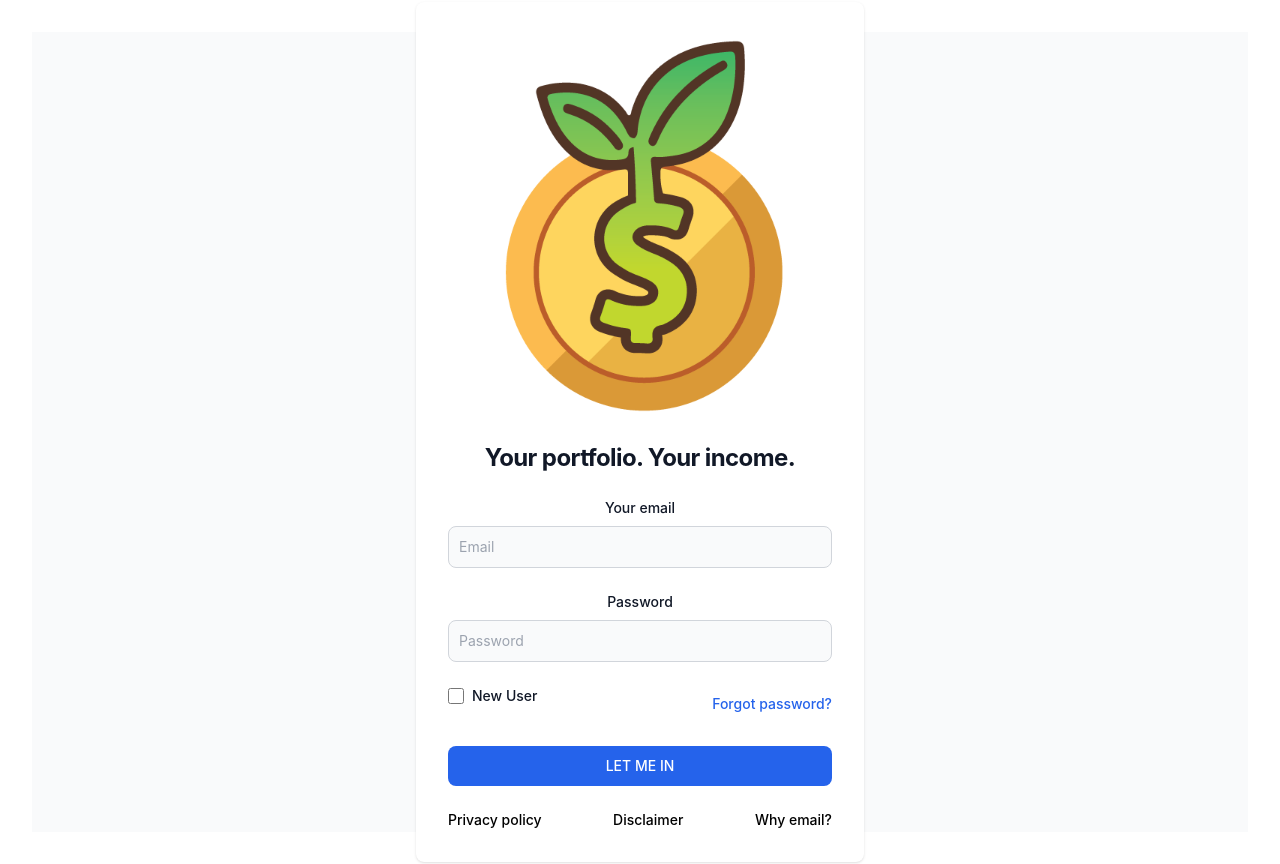
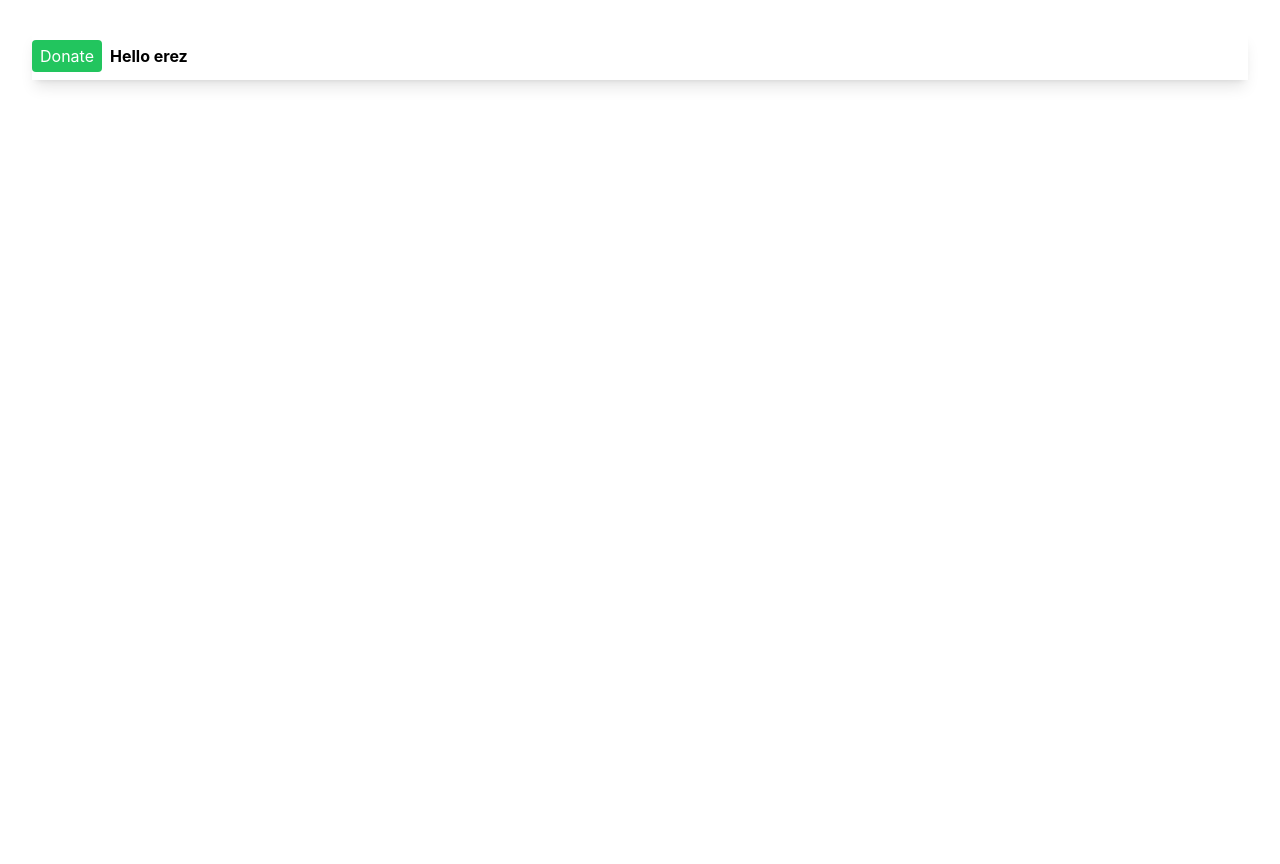
Before and after one commit to ErezBiren/StockDivClientV2, a React (Vite) app: page / in a window 1280 px wide. Built offline with nearby package versions, Linux system fonts and the light colour scheme.

Commit message:
add mainlayout

```diff
--- a/package.json
+++ b/package.json
@@ -10,6 +10,7 @@
     "preview": "vite preview"
   },
   "dependencies": {
+    "axios": "^1.3.6",
     "react": "^18.2.0",
     "react-dom": "^18.2.0",
     "react-router-dom": "^6.10.0"
--- a/src/App.tsx
+++ b/src/App.tsx
@@ -2,11 +2,12 @@ import "./App.css";
 import ErrorNotFound from "./pages/ErrorNotFound";
 import LoginPage from "./pages/LoginPage";
 import { Routes, Route } from "react-router-dom";
+import MainLayout from "./pages/MainLayout";
 
 function App() {
   return (
     <Routes>
-      <Route path="/" element={<LoginPage />} />
+      <Route path="/" element={<MainLayout />} />
       <Route path="/overview" element={<></>} />
       <Route path="/ticker/:ticker" element={<></>} />
       <Route path="/yearlyPaymentMatrix" element={<></>} />
--- a/src/pages/ErrorNotFound.tsx
+++ b/src/pages/ErrorNotFound.tsx
@@ -2,7 +2,7 @@ import { Link } from "react-router-dom";
 
 function ErrorNotFound() {
   return (
-    <div className="fullscreen bg-[#2196f3] text-white text-center p-8 flex items-center justify-center">
+    <div className="bg-[#2196f3] text-white text-center flex items-center justify-center">
       <div>
         <div className="text-9xl mb-6">404</div>
 
--- /dev/null
+++ b/src/pages/MainLayout.tsx
@@ -0,0 +1,175 @@
+import axios from "axios";
+import { useState } from "react";
+
+function MainLayout() {
+  //     const [importFileContent, setImportFileContent] = useState('');
+  //     const dateFormatOptions = ['YYYY-MM-DD', 'DD-MM-YYYY', 'MM-DD-YYYY'];
+  //     const [feedback, setFeedback] = useState('');
+  //     const [showContactWindow, setShowContactWindow] = useState(false);
+  //     const [userName, setUserName] = useState('');
+  //     const [loginLoading, setLoginLoading] = useState(false);
+  //     const [showSettingsPopup, setShowSettingsPopup] = useState(false);
+  //     const [userNameEdit, setUserNameEdit] = useState('');
+  //     const [csvToImport, setCsvToImport] = useState(null);
+  //     const [importInProcess, setImportInProcess] = useState(false);
+  //     const [isSharePrice, setIsSharePrice] = useState(false);
+  //     const [dateFormat, setDateFormat] = useState('YYYY-MM-DD');
+  //     const searchTickerInput = useRef(null);
+  //     const [dataToSearch, setDataToSearch] = useState('');
+  //     const [searchListOptions, setSearchListOptions] = useState([]);
+  //     const [showSearchResultsMenu, setShowSearchResultsMenu] = useState(false);
+  //     const [showNoTransactionsDialog, setShowNoTransactionsDialog] = useState(false);
+  //     const [defaultTax, setDefaultTax] = useState(0);
+  //     const [decimalDigits, setDecimalDigits] = useState(2);
+  //     const [savingSettings, setSavingSettings] = useState(false);
+  //     const [sendingFeedback, setSendingFeedback] = useState(false);
+
+  //   const searchKeyDown = (e) => {
+  //     if (/[^A-Za-z&]$/.test(e.key)) {
+  //       e.preventDefault();
+  //     }
+  //   };
+
+  //   const sendFeedback = () => {
+  //     setSendingFeedback(true);
+  //     axios
+  //       .post('user/contact', { feedback })
+  //       .then((response) => {
+  //         if (response.data.error) {
+  //           showNotification(response.data.error);
+  //         } else {
+  //           setShowContactWindow(false);
+  //           setFeedback('');
+  //           showNotification("Thank you for your feedback, we'll be in touch");
+  //         }
+  //       })
+  //       .catch((err) => {
+  //         showAPIError(err);
+  //       })
+  //       .finally(() => {
+  //         setSendingFeedback(false);
+  //       });
+  //   };
+
+  //   const showContactUsWindow = () => {
+  //     setShowContactWindow(true);
+  //     setShowSettingsPopup(false);
+  //   };
+
+  //   const showAnnouncements = () => {
+  //     // router.push({ path: '/announcements' });
+  //   };
+
+  //   const gotoYearlyPaymentMatrix = () => {
+  //     // router.push({ path: '/yearlyPaymentMatrix' });
+  //   };
+
+  //   const importTransactionsWindow = () => {
+  //     setShowNoTransactionsDialog(true);
+  //   };
+
+  //   const exportTransactions = () => {
+  //     setSavingSettings(true);
+  //     axios
+  //       .get('user/exportTransactions')
+  //       .then((response) => {
+  //         if (response.data.error) {
+  //           showNotification(response.data.error);
+  //         } else {
+  //           const blob = new Blob([response.data]);
+  //           const url = window.URL.createObjectURL(blob);
+  //           const link = document.createElement('a');
+  //           link.href = url;
+  //           let fileName = 'transactions.csv';
+  //           link.setAttribute('download', fileName);
+  //           document.body.appendChild(link);
+  //           link.click();
+  //           link.remove();
+  //         }
+  //       })
+  //       .catch((err) => {
+  //         showAPIError(err);
+  //       })
+  //       .finally(() => {
+  //         setSavingSettings(false);
+  //       });
+  //   };
+
+  //   const handlePasswordChange = () => {
+  //     setSavingSettings(true);
+  //     axios
+  //       .patch('user/password', {
+  //         oldPassword,
+  //         newPassword,
+  //       })
+  //       .then((response) => {
+  //         if (response.data.error) {
+  //           showNotification(response.data.error);
+  //         } else {
+  //           showNotification(
+  //             'Password was changed successfully, you must re-login'
+  //           );
+  //           logout();
+  //         }
+  //       })
+  //       .catch((err) => {
+  //         showAPIError(err);
+  //       })
+  //       .finally(() => {
+  //         setSavingSettings(false);
+  //       });
+  //   };
+
+  const store = { portfolios: [], token: "X" };
+  const userName = "erez";
+
+  return (
+    <div className="flex flex-col h-screen">
+      <header
+        className="bg-white shadow-lg"
+        style={{ display: store.token !== "" ? "block" : "none" }}
+      >
+        <div className="container flex justify-between items-center mx-auto py-2">
+          <div className="flex items-center">
+            <button className="bg-green-500 text-white rounded px-2 py-1 mr-2">
+              Donate
+            </button>
+            <span className="text-indigo font-bold">{`Hello ${userName}`}</span>
+            {store.portfolios.length > 0 && (
+              <>
+                <button className="text-blue-500 cursor-pointer ml-2">
+                  <svg
+                    xmlns="http://www.w3.org/2000/svg"
+                    className="h-6 w-6 inline-block"
+                    fill="none"
+                    viewBox="0 0 24 24"
+                    stroke="currentColor"
+                  >
+                    <path
+                      strokeLinecap="round"
+                      strokeLinejoin="round"
+                      strokeWidth={2}
+                      d="M17 8v.01M12 8v.01M7 8v.01M17 12v.01M7 12v.01M17 16v.01M12 16v.01M7 16v.01M17 20v.01M12 20v.01M7 20v.01"
+                    />
+                  </svg>
+                  <span className="ml-1">Settings</span>
+                </button>
+                <button className="text-blue-500 cursor-pointer ml-2">
+                  <svg
+                    xmlns="http://www.w3.org/2000/svg"
+                    className="h-6 w-6 inline-block"
+                    fill="none"
+                    viewBox="0 0 24 24"
+                    stroke="currentColor"
+                  />
+                </button>
+              </>
+            )}
+          </div>
+        </div>
+      </header>
+    </div>
+  );
+}
+
+export default MainLayout;
```
Also changed, not shown: 1 other file (tests, documents, lock files or other folders).
